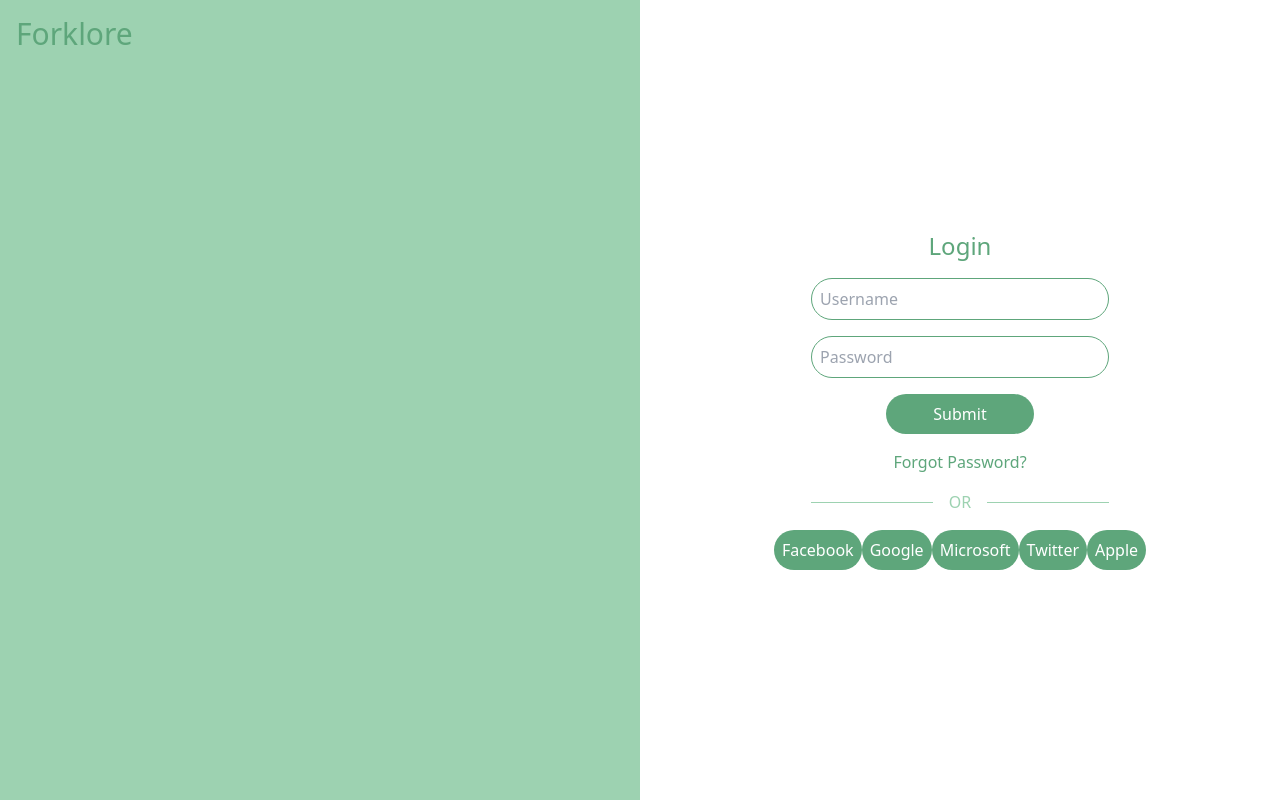
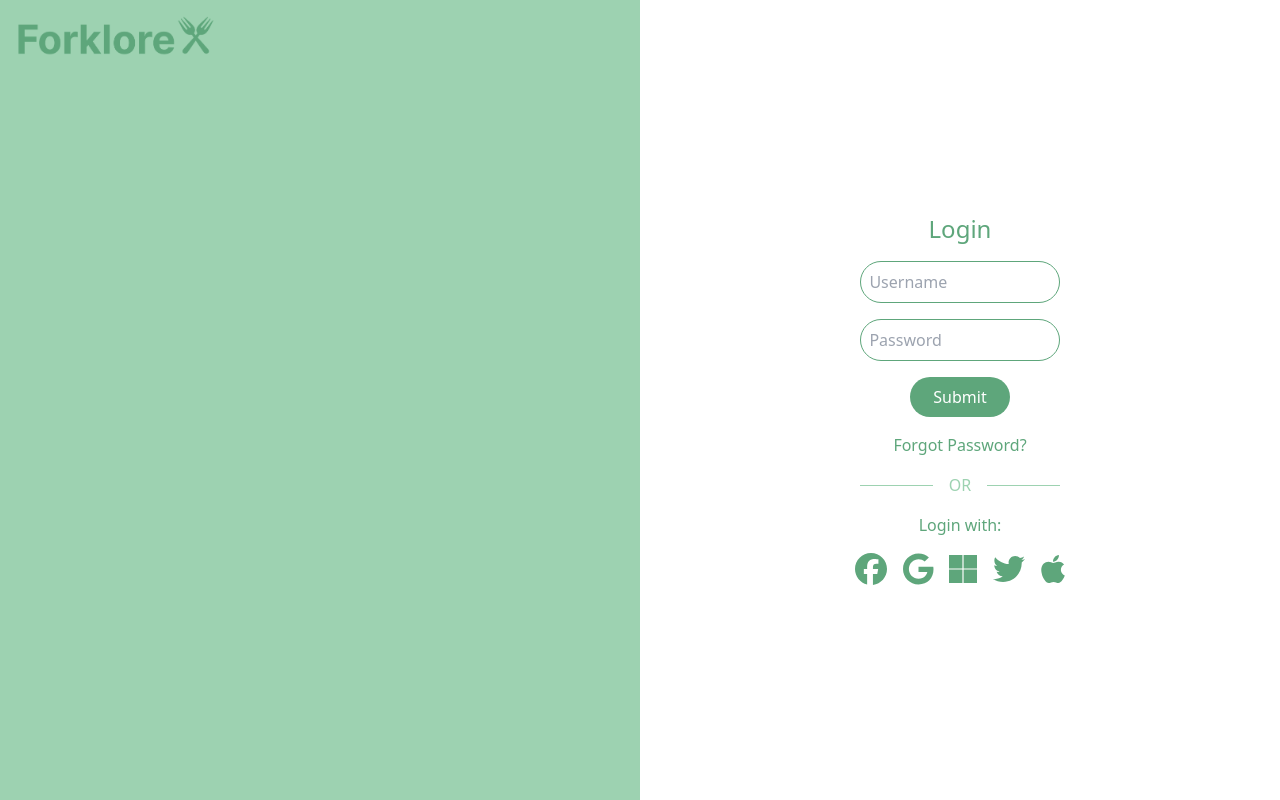
Before and after one commit to Szazlo/forklore-web, a React (Vite) app: page /login in a window 1280 px wide. Built offline with nearby package versions, Linux system fonts and the light colour scheme.

Commit message:
reworked layout

```diff
--- a/package.json
+++ b/package.json
@@ -12,6 +12,11 @@
 		"test": "vitest"
 	},
 	"dependencies": {
+		"@fortawesome/fontawesome-svg-core": "^6.5.2",
+		"@fortawesome/free-brands-svg-icons": "^6.5.2",
+		"@fortawesome/free-regular-svg-icons": "^6.5.2",
+		"@fortawesome/free-solid-svg-icons": "^6.5.2",
+		"@fortawesome/react-fontawesome": "^0.2.0",
 		"@mui/icons-material": "^5.15.15",
 		"@mui/material": "^5.15.15",
 		"@mui/styled-engine-sc": "^6.0.0-alpha.18",
--- a/src/login.tsx
+++ b/src/login.tsx
@@ -1,30 +1,53 @@
 import "./main.css";
+import {FontAwesomeIcon} from '@fortawesome/react-fontawesome'
+import {library} from '@fortawesome/fontawesome-svg-core'
+import {fab} from '@fortawesome/free-brands-svg-icons'
+
+library.add(fab)
 
 function LoginForm() {
     return (
-        <div className="flex h-screen bg-primary">
-            <div className="w-1/2 bg-secondary flex items-start justify-start p-4">
-                <h1 className="text-primary text-3xl">Forklore</h1>
+        <div className="lg:flex h-screen bg-primary">
+            <div className="w-full bg-white flex items-start justify-start p-4 lg:hidden">
+                <img src='/public/logo.png' alt="Forklore logo" className="h-10 mx-auto"/>
             </div>
-            <div className="w-1/2 bg-white flex items-center justify-center">
+            <div className="hidden lg:block lg:w-1/2 bg-secondary flex items-start justify-start p-4">
+                <img src='/public/logo.png' alt="Forklore logo" className="hidden lg:block h-10"/>
+            </div>
+            <div className="w-full lg:w-1/2 bg-white flex items-center justify-center">
                 <div className="flex items-center justify-center h-screen">
                     <form className="flex flex-col w-4/5 max-w-lg mx-auto items-center">
                         <h2 className="mb-4 text-2xl text-primary">Login</h2>
-                        <input className="mb-4 w-full p-2 border border-primary rounded-full" type="text" placeholder="Username" required />
-                        <input className="mb-4 w-full p-2 border border-primary rounded-full" type="password" placeholder="Password" required />
-                        <button className="w-1/2 p-2 bg-primary text-white rounded-full hover:bg-accent" type="submit">Submit</button>
+                        <input className="mb-4 w-full p-2 border border-primary rounded-full" type="text"
+                               placeholder="Username" required/>
+                        <input className="mb-4 w-full p-2 border border-primary rounded-full" type="password"
+                               placeholder="Password" required/>
+                        <button className="w-1/2 p-2 bg-primary text-white rounded-full hover:bg-accent"
+                                type="submit">Submit
+                        </button>
                         <a className="mt-4 text-primary" href="#">Forgot Password?</a>
                         <div className="flex items-center w-full mt-4">
-                            <hr className="flex-grow border-t border-secondary" />
+                            <hr className="flex-grow border-t border-secondary"/>
                             <p className="mx-4 text-secondary">OR</p>
-                            <hr className="flex-grow border-t border-secondary" />
+                            <hr className="flex-grow border-t border-secondary"/>
                         </div>
+                        <p className="mt-4 text-primary">Login with:</p>
                         <div className="flex w-full justify-center mt-4">
-                            <button className="p-2 bg-primary text-white rounded-full hover:bg-accent" type="button">Facebook</button>
-                            <button className="p-2 bg-primary text-white rounded-full hover:bg-accent" type="button">Google</button>
-                            <button className="p-2 bg-primary text-white rounded-full hover:bg-accent" type="button">Microsoft</button>
-                            <button className="p-2 bg-primary text-white rounded-full hover:bg-accent" type="button">Twitter</button>
-                            <button className="p-2 bg-primary text-white rounded-full hover:bg-accent" type="button">Apple</button>
+                            <a href="/auth/facebook" className="mx-2">
+                                <FontAwesomeIcon icon={['fab', 'facebook']} color="var(--primary)" size="2x"/>
+                            </a>
+                            <a href="/auth/google" className="mx-2">
+                                <FontAwesomeIcon icon={['fab', 'google']} color="var(--primary)" size="2x"/>
+                            </a>
+                            <a href="/auth/github" className="mx-2">
+                                <FontAwesomeIcon icon={['fab', 'microsoft']} color="var(--primary)" size="2x"/>
+                            </a>
+                            <a href="/auth/twitter" className="mx-2">
+                                <FontAwesomeIcon icon={['fab', 'twitter']} color="var(--primary)" size="2x"/>
+                            </a>
+                            <a href="/auth/apple" className="mx-2">
+                                <FontAwesomeIcon icon={['fab', 'apple']} color="var(--primary)" size="2x"/>
+                            </a>
                         </div>
                     </form>
                 </div>
```
Also changed, not shown: public/Logo.png (added), 1 other file (tests, documents, lock files or other folders).
